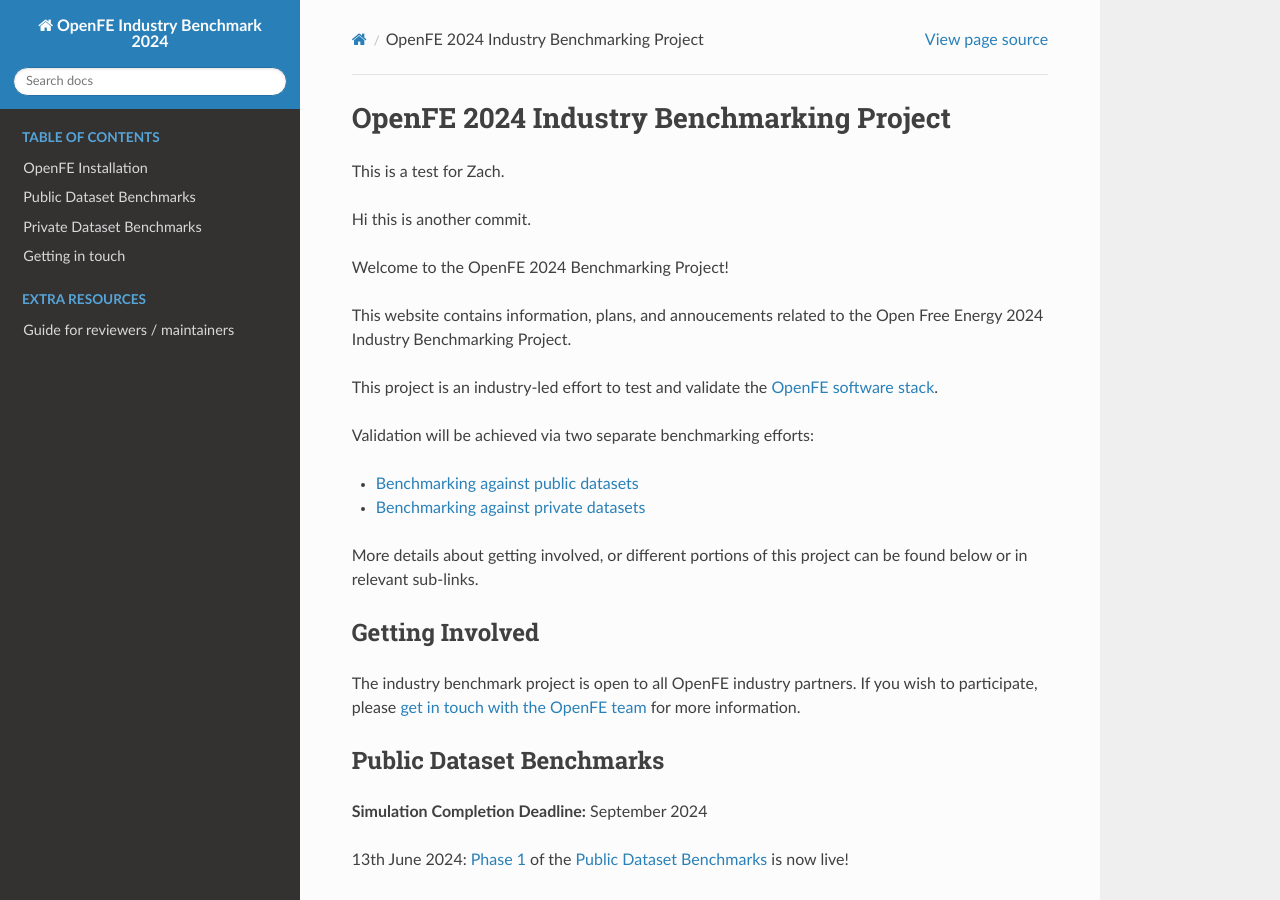
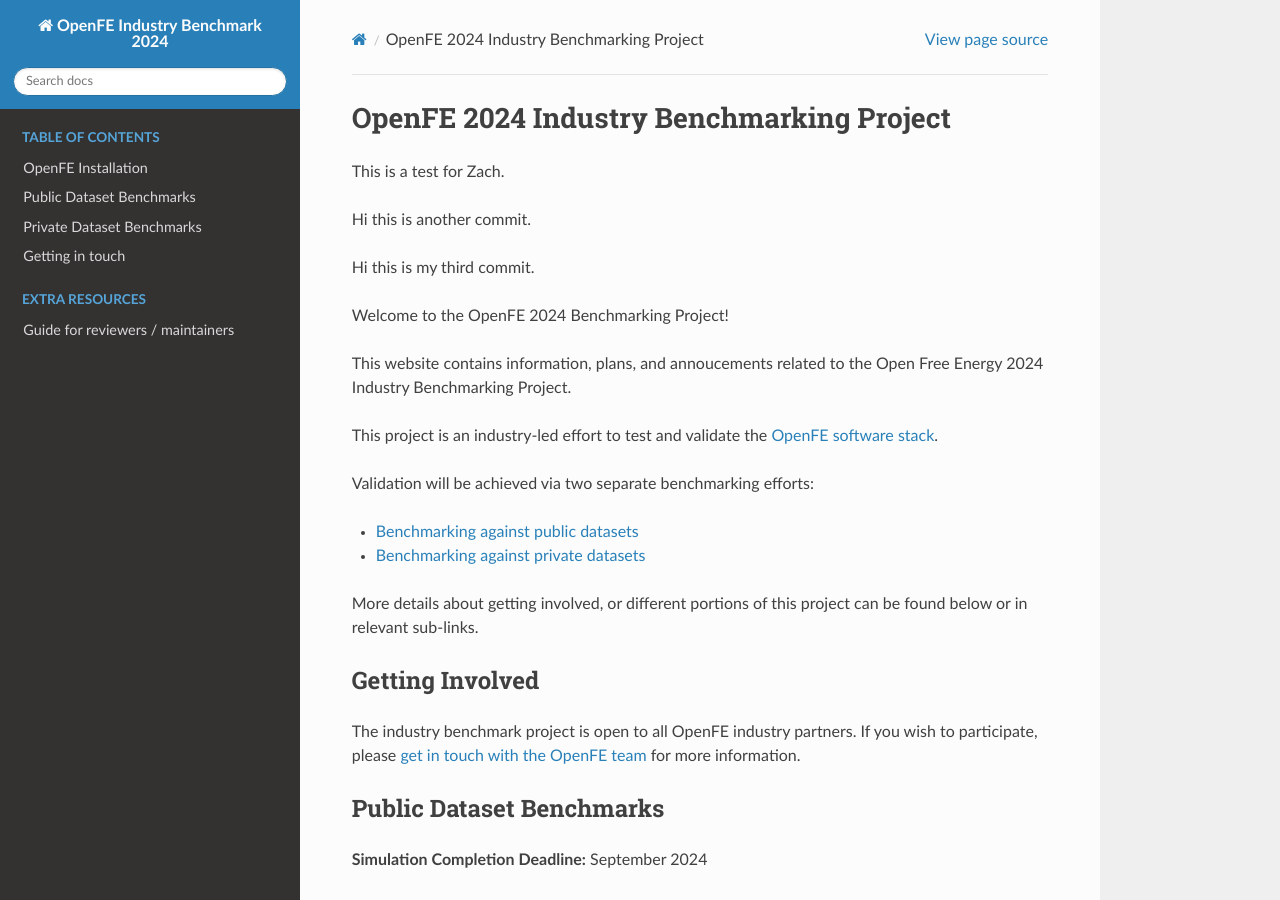
Before and after one commit to OpenFreeEnergy/IndustryBenchmarks2024, a Sphinx documentation site: the page built from docs/source/index.rst, in a window 1280 px wide and 900 px high. Built offline with Sphinx 7.4.7 and the Read the Docs theme 2.0.0, drawn with Linux system fonts in a browser that asks for light colours.

Commit message:
Another commit

```diff
--- a/docs/source/index.rst
+++ b/docs/source/index.rst
@@ -5,6 +5,8 @@
 This is a test for Zach.
 
 Hi this is another commit.
+
+Hi this is my third commit.
 
 Welcome to the OpenFE 2024 Benchmarking Project!
 
```
